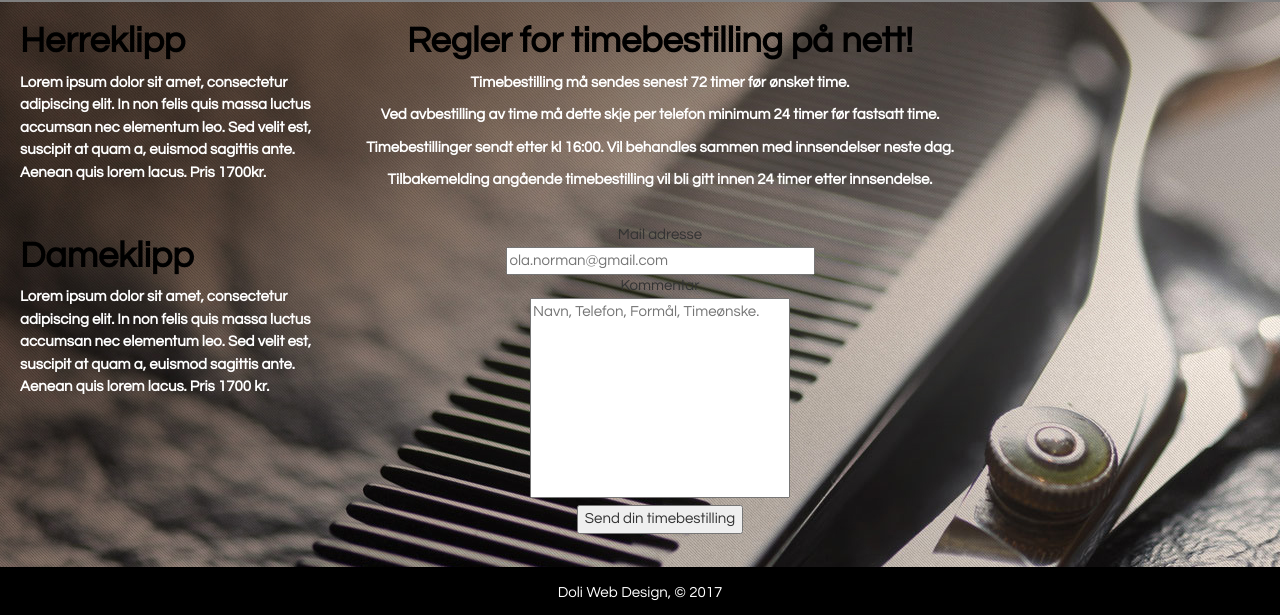
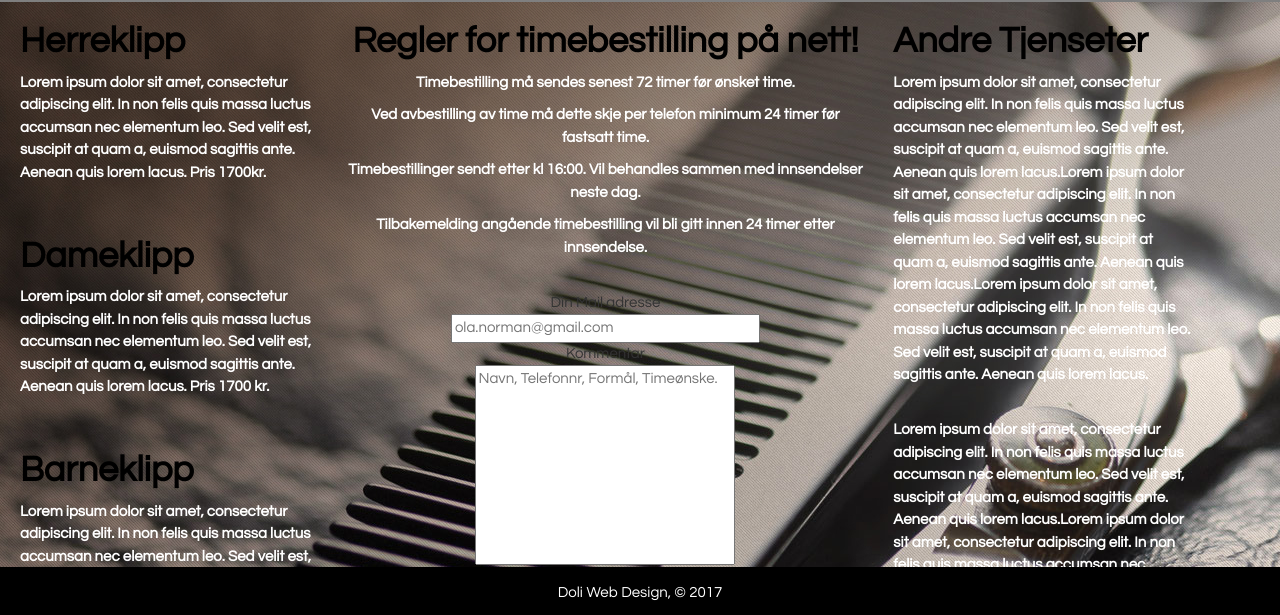
Before and after one commit to djluppo/saxkompaniet, a plain HTML site: page timebestilling.html in a window 1280 px wide. Shown: the part 183-798 px from the top of the page. Drawn offline with nearby package versions, Linux system fonts and the light colour scheme.

Commit message:
texttimebestilling

```diff
--- a/timebestilling.html
+++ b/timebestilling.html
@@ -45,9 +45,11 @@
 	 	  			<p>Lorem ipsum dolor sit amet, consectetur adipiscing elit. In non felis quis massa luctus accumsan nec elementum leo. Sed velit est, suscipit at quam a, euismod sagittis ante. Aenean quis lorem lacus. Pris 1700 kr.
 	 	  			</p>
 	 	  			<br>
+	 	  				<h1 style="color: black;">Barneklipp</h1>
+	 	  				<p>Lorem ipsum dolor sit amet, consectetur adipiscing elit. In non felis quis massa luctus accumsan nec elementum leo. Sed velit est, suscipit at quam a, euismod sagittis ante. Aenean quis lorem lacus. Pris 1000 kr.</p>
 
  	  		</div>
- 	  		<div class="col-lg-6" align="center">
+ 	  		<div class="col-lg-5" align="center">
  	  		<h1 style="color: black;">Regler for timebestilling på nett!</h1>
  	  			<p>Timebestilling må sendes senest 72 timer før ønsket time.</p>
  	  			<p>Ved avbestilling av time må dette skje per telefon minimum 24 timer før fastsatt time.</p>
@@ -55,21 +57,28 @@
  	  			<p>Tilbakemelding angående timebestilling vil bli gitt innen 24 timer etter innsendelse.</p>
     			<form align="center" method="POST" action="http://formspree.io/peterdolvik91@hotmail.com">
     			<br>
-    			Mail adresse
+    			Din Mail adresse
     			<br>
  				<input type="email" name="email" size="35" placeholder="ola.norman@gmail.com">
  				<br>
  				Kommentar
  				<br>
-  				<textarea name="message" placeholder="Navn, Telefon, Formål, Timeønske."></textarea>
+  				<textarea name="message" placeholder="Navn, Telefonnr, Formål, Timeønske."></textarea>
   				<br>
   				<button type="submit">Send din timebestilling</button>
 				</form>
  	  		</div>
 
  	  		<div class="col-lg-3">
+	        <h1 style="color: black;">Andre Tjenseter</h1>
+			<p>Lorem ipsum dolor sit amet, consectetur adipiscing elit. In non felis quis massa luctus accumsan nec elementum leo. Sed velit est, suscipit at quam a, euismod sagittis ante. Aenean quis lorem lacus.Lorem ipsum dolor sit amet, consectetur adipiscing elit. In non felis quis massa luctus accumsan nec elementum leo. Sed velit est, suscipit at quam a, euismod sagittis ante. Aenean quis lorem lacus.Lorem ipsum dolor sit amet, consectetur adipiscing elit. In non felis quis massa luctus accumsan nec elementum leo. Sed velit est, suscipit at quam a, euismod sagittis ante. Aenean quis lorem lacus.</p>
+			<br>
+			<p>Lorem ipsum dolor sit amet, consectetur adipiscing elit. In non felis quis massa luctus accumsan nec elementum leo. Sed velit est, suscipit at quam a, euismod sagittis ante. Aenean quis lorem lacus.Lorem ipsum dolor sit amet, consectetur adipiscing elit. In non felis quis massa luctus accumsan nec elementum leo. Sed velit est, suscipit at quam a, euismod sagittis ante. Aenean quis lorem.</p>
+			<br>
+			<p>Lorem ipsum dolor sit amet, consectetur adipiscing elit. In non felis quis massa luctus accumsan nec elementum leo. Sed velit est, suscipit at quam a, euismod sagittis ante. Aenean quis lorem lacus.Lorem ipsum dolor sit amet, consectetur adipiscing elit. In non felis quis massa luctus accumsan nec elementum leo. Sed velit est, suscipit at quam a, euismod sagittis ante. Aenean quis lorem lacus.</p>
 
- 	  		</div>
+
+	 	  		</div>
  	  	</div>
 
 	</section>
```
